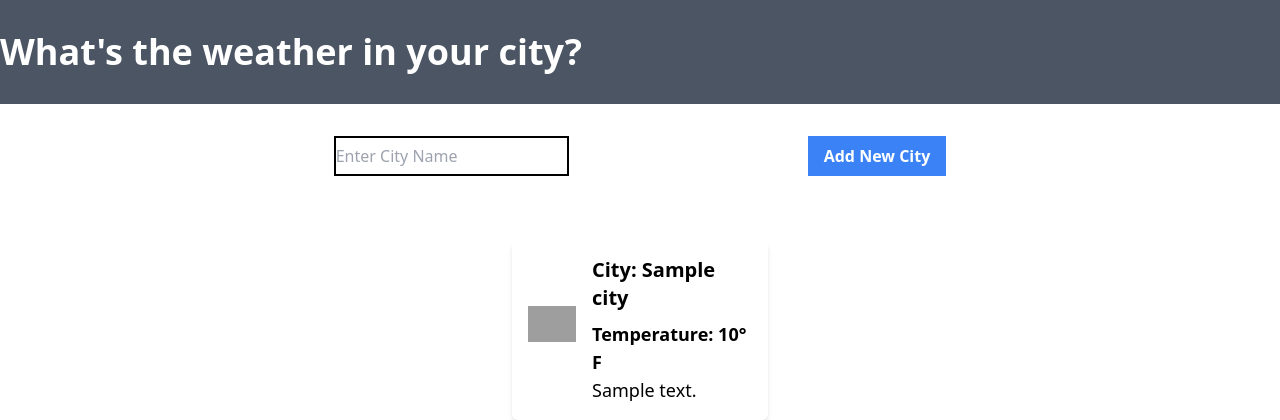
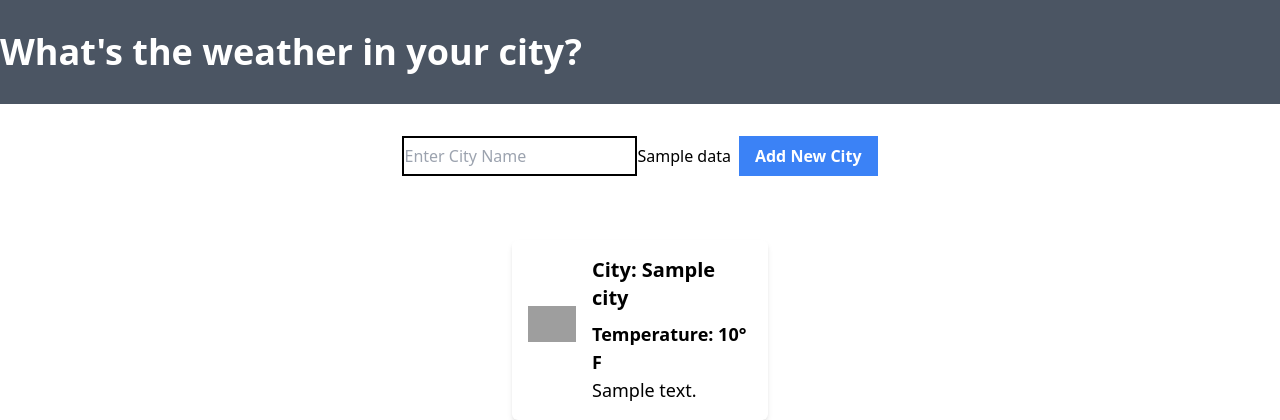
Before and after one commit to Sagittarius17/django-weather-app, a Django app: template weatherapp/templates/weatherapp/index.html in a window 1280 px wide. Shown: the top 420 px of the page. Run offline with Django 4.2, Linux system fonts and the light colour scheme; the template is opened without the code that fills it: most values are stand-ins (such as "Sample title", 1, 10 or a date in 2020); form fields are guessed from the names that the template uses; some libraries are stand-ins or nearby versions; grey boxes are pictures that could not be loaded.

Commit message:
update...

```diff
--- a/weatherapp/templates/weatherapp/index.html
+++ b/weatherapp/templates/weatherapp/index.html
@@ -26,7 +26,7 @@
                         <div class="flex flex-row items-center">
                             <input type="text" name='city' placeholder="Enter City Name" class="flex h-[40px] border-2 border-black">
                             <div class="flex-1">
-                                {{ form.name }}
+                                {{ data.name }}
                             </div>
                             <div class="ml-2">
                                 <button class="bg-blue-500 hover:bg-blue-700 text-white font-bold py-2 px-4 ">
--- a/weatherapp/views.py
+++ b/weatherapp/views.py
@@ -20,8 +20,8 @@ def index(request):
 
             # Convert JSON data to a dictionary
             list_of_data = json.loads(data)
-            # if list_of_data:
-            #     print(list_of_data)
+            if list_of_data:
+                print(list_of_data)
 
             # Extract the required weather data from the dictionary
             data = {
```
